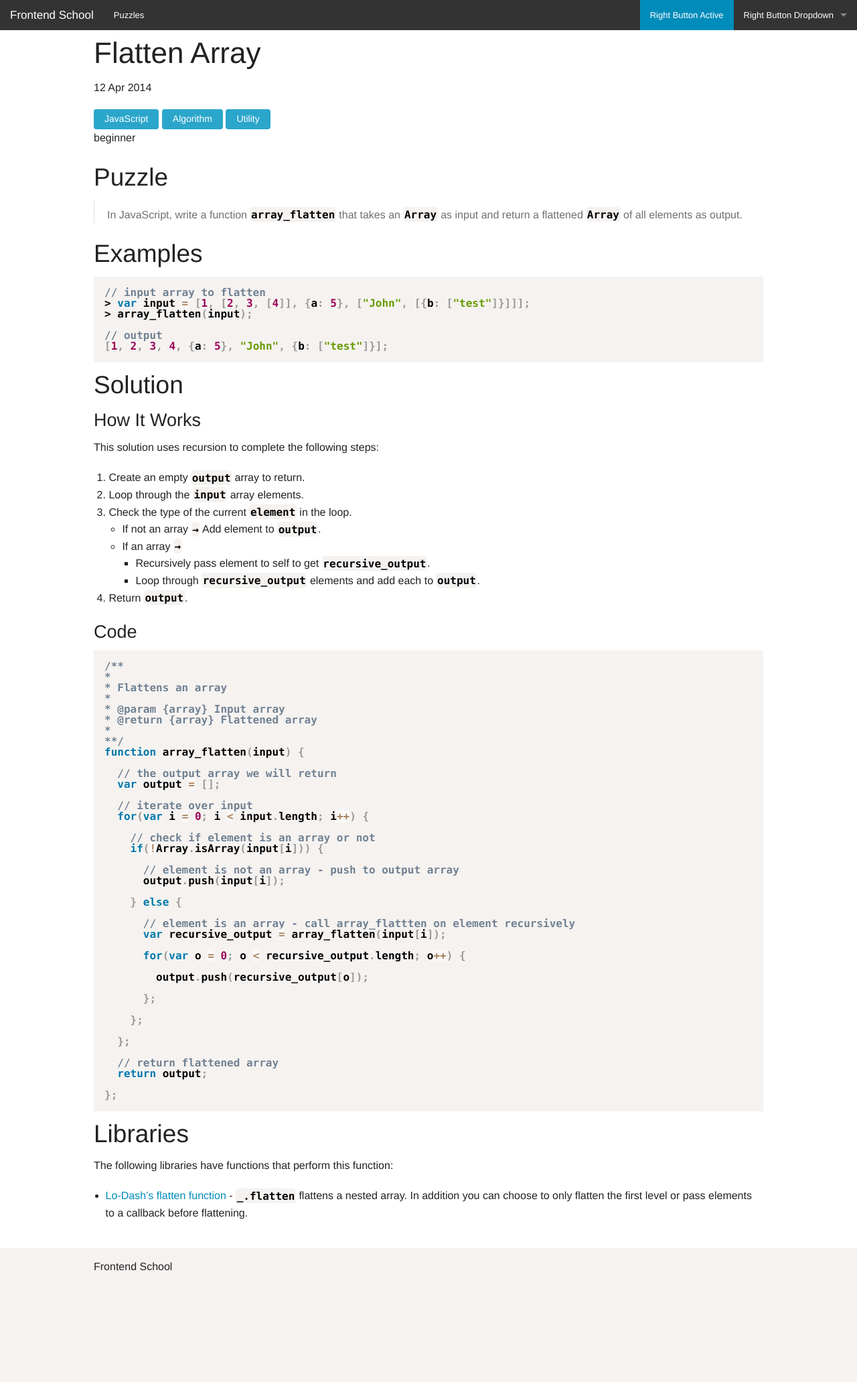
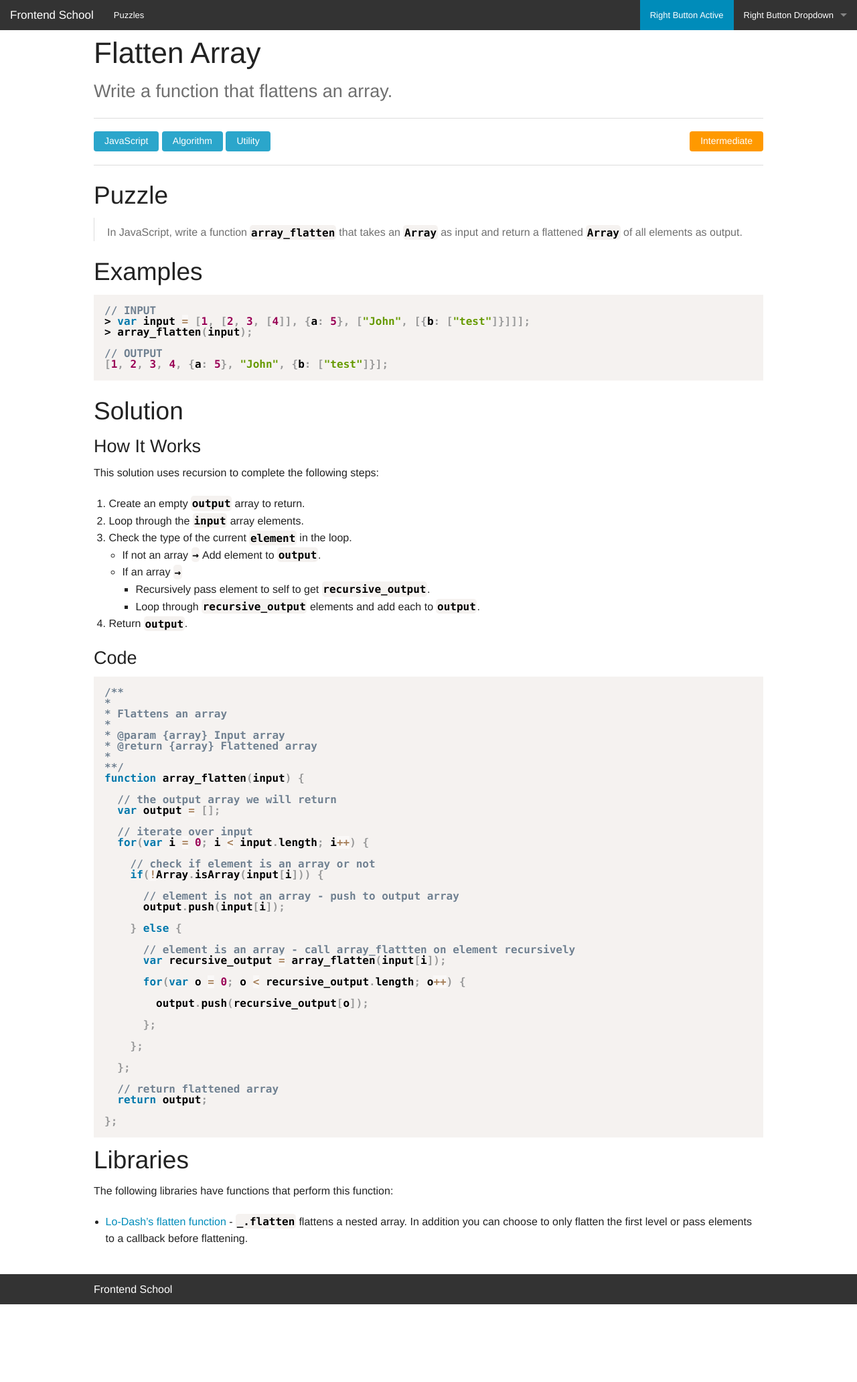
Before and after one commit to dhruvbhatia/frontend-school, a Jekyll site: the page built from _posts/2014-04-12-flatten-array.markdown, in a window 1280 px wide. Shown: the whole page at 67% size. Built offline with Jekyll 4.4.1, drawn with Linux system fonts in a browser that asks for light colours; after the commit the page ends 1947 px from its top, so only the background shows below that.

Commit message:
Updated layout\nEach puzzle's JS solution is now in global scope

```diff
--- a/_layouts/default.html
+++ b/_layouts/default.html
@@ -37,7 +37,7 @@
 
         <!-- Left Nav Section -->
         <ul class="left">
-        <li><a href="#">Puzzles</a></li>
+        <li><a href="{{ site.baseurl }}/puzzles.html">Puzzles</a></li>
         </ul>
       </section>
     </nav>
--- a/_layouts/puzzle.html
+++ b/_layouts/puzzle.html
@@ -2,17 +2,22 @@
 layout: default
 ---
 <h1>{{ page.title }}</h1>
-<p class="meta">{{ page.date | date_to_string }}</p>
+<h3 class="subheader">{{ page.short_description }}</h3>
+<hr>
+<div class="tags row">
 
+  <div class="small-6 large-6 columns">
+    {% for tag in page.tags %}
+    <a href="{{ site.baseurl }}/tags.html#{{ tag | cgi_escape }}"><span class="tag">{{ tag }}</span></a>
+    {% endfor %}
+  </div>
+  <div class="small-6 large-6 columns text-right">
+    <a href="{{ site.baseurl }}/difficulty.html#{{ page.difficulty | cgi_escape }}"><span class="difficulty-{{ page.difficulty | downcase }}">{{ page.difficulty }}</span></a>
+  </div>
 
-<div class="tags">
-{% for tag in page.tags %}
-<a href="{{ site.baseurl }}/tags.html#{{ tag | cgi_escape }}"><span class="tag">{{ tag }}</span></a>
-{% endfor %}
 </div>
-
-<p class="meta">{{ page.difficulty }}</p>
+<hr>
 
 <div class="post">
-{{ content }}
+  {{ content }}
 </div>
--- a/_posts/2014-04-12-flatten-array.markdown
+++ b/_posts/2014-04-12-flatten-array.markdown
@@ -4,7 +4,8 @@ title:  "Flatten Array"
 date:   2014-04-12 19:34:17
 categories: puzzles
 tags: [JavaScript, Algorithm, Utility]
-difficulty: beginner
+difficulty: Intermediate
+short_description: Write a function that flattens an array.
 ---
 
 ## Puzzle
@@ -12,13 +13,15 @@ difficulty: beginner
 
 ## Examples
 ~~~ javascript
-// input array to flatten
+// INPUT
 > var input = [1, [2, 3, [4]], {a: 5}, ["John", [{b: ["test"]}]]];
 > array_flatten(input);
 
-// output
+// OUTPUT
 [1, 2, 3, 4, {a: 5}, "John", {b: ["test"]}];
 ~~~
+
+<a name="solution"></a>
 
 ## Solution
 
```
Also changed, not shown: Gruntfile.js (+1 -6 lines), assets/src/app.js (+6 -4 lines), assets/src/app.scss (+44 -4 lines), index.html (+25 -9 lines), assets/css/app.min.css, assets/js/app.min.js, 8 other files.
